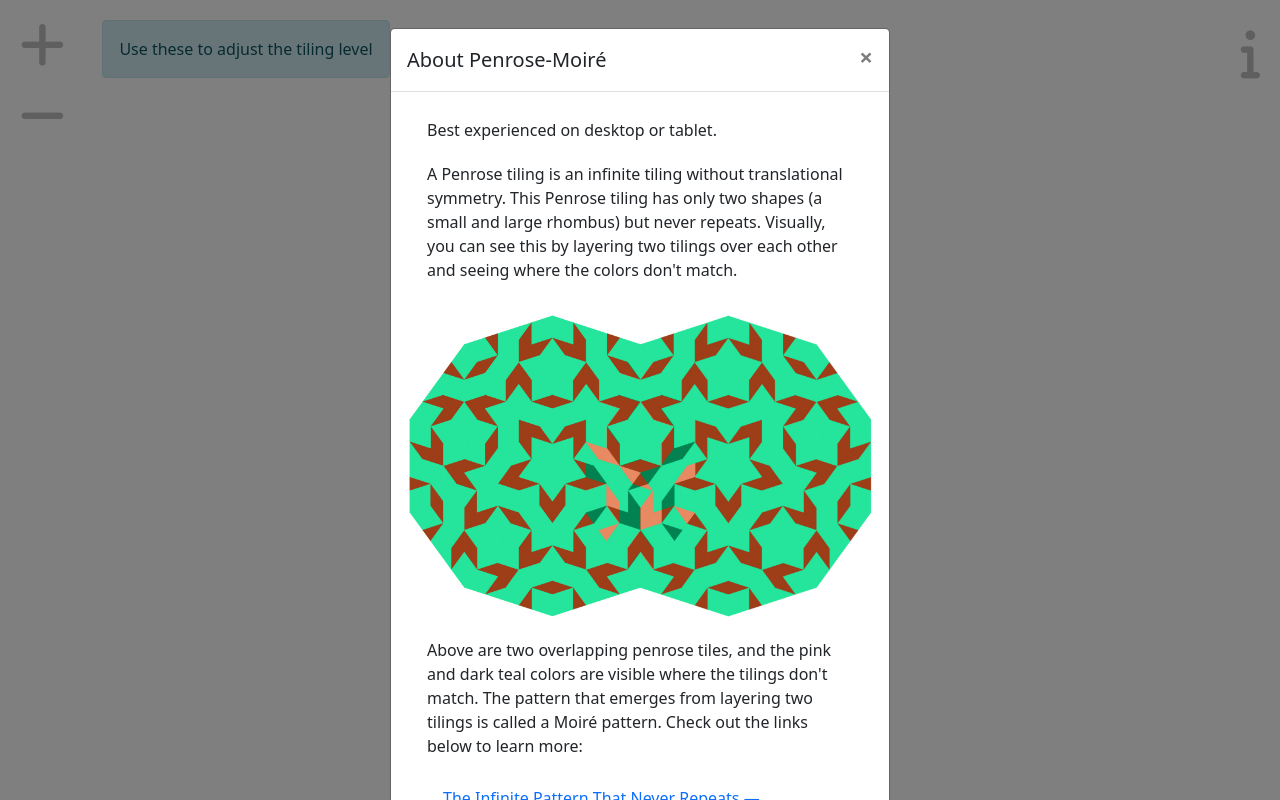
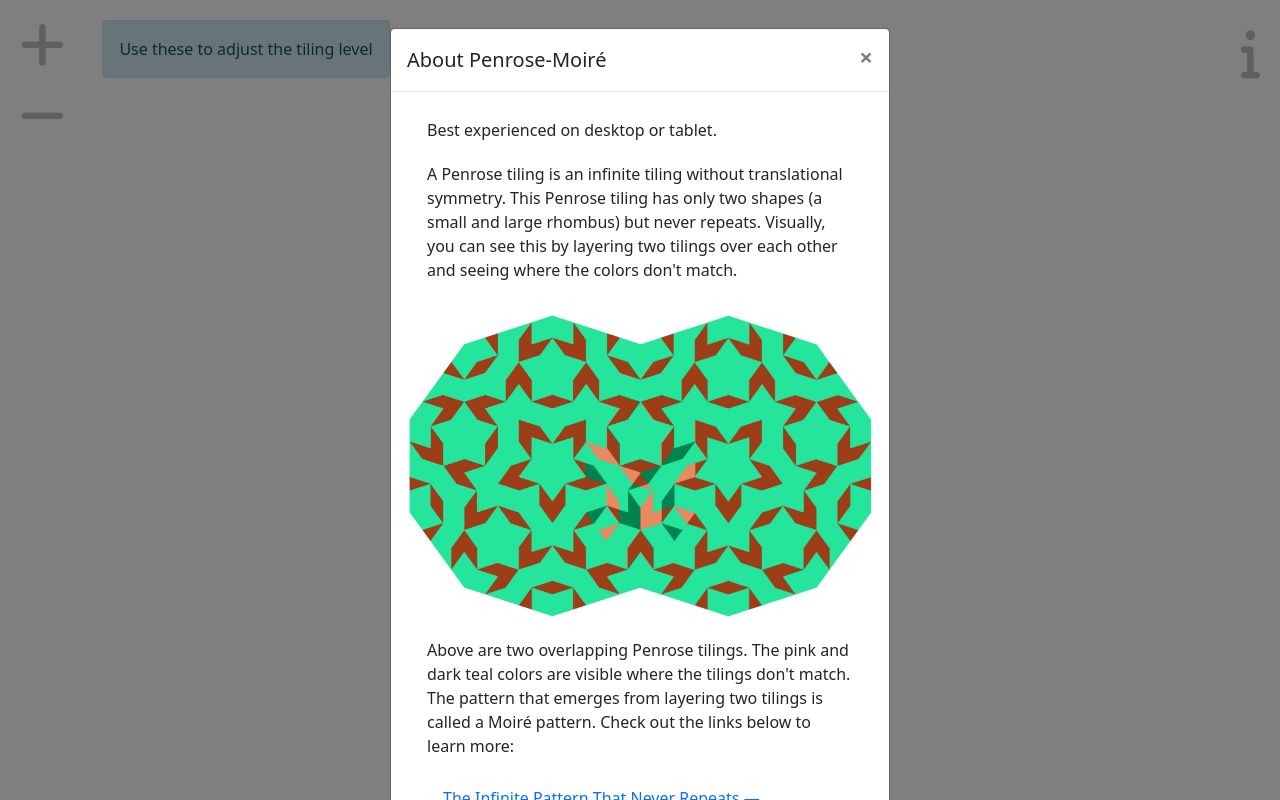
Before and after one commit to Kommandat/penrose-moire, a website: page public/index.html in a window 1280 px wide. Drawn offline with nearby package versions, Linux system fonts and the light colour scheme.

Commit message:
Minor info modal text edits

```diff
--- a/public/index.html
+++ b/public/index.html
@@ -150,14 +150,14 @@
             </div>
             <div class="modal-body">
               <p class="infotext">
-                <b>Best experienced on desktop or tablet.</b>
+              <b>Best experienced on desktop or tablet.</b>
               </p>
               <p class="infotext">
               A Penrose tiling is an infinite tiling without translational symmetry. This Penrose tiling has only two shapes (a small  and large rhombus) but never repeats. Visually, you can see this by layering two tilings over each other and seeing where the colors don't match.
               </p>
               <img class='rounded float-left' style='max-width:100%; height: auto; padding: 20px 0px 20px;' src='overlapping-penrose.jpg' alt='Overlapping Penrose tilings'></img>
 
-              <p class="infotext"> Above are two overlapping penrose tiles, and the pink and dark teal colors are visible where the tilings don't match. The pattern that emerges from layering two tilings is called a Moiré pattern. Check out the links below to learn more:</p>
+              <p class="infotext"> Above are two overlapping Penrose tilings. The pink and dark teal colors are visible where the tilings don't match. The pattern that emerges from layering two tilings is called a Moiré pattern. Check out the links below to learn more:</p>
               <ul class="list-group list-group-flush infotext">
                 <li class="list-group-item"> <a href="https://www.youtube.com/watch?v=48sCx-wBs34">The Infinite Pattern That Never Repeats — Veritasium</a></li>
                 <li class="list-group-item"> <a href='https://www.youtube.com/watch?v=cvWF_Q5-Kt8'>Incredible Moiré Patterns — The Royal Institution</a></li>
```
